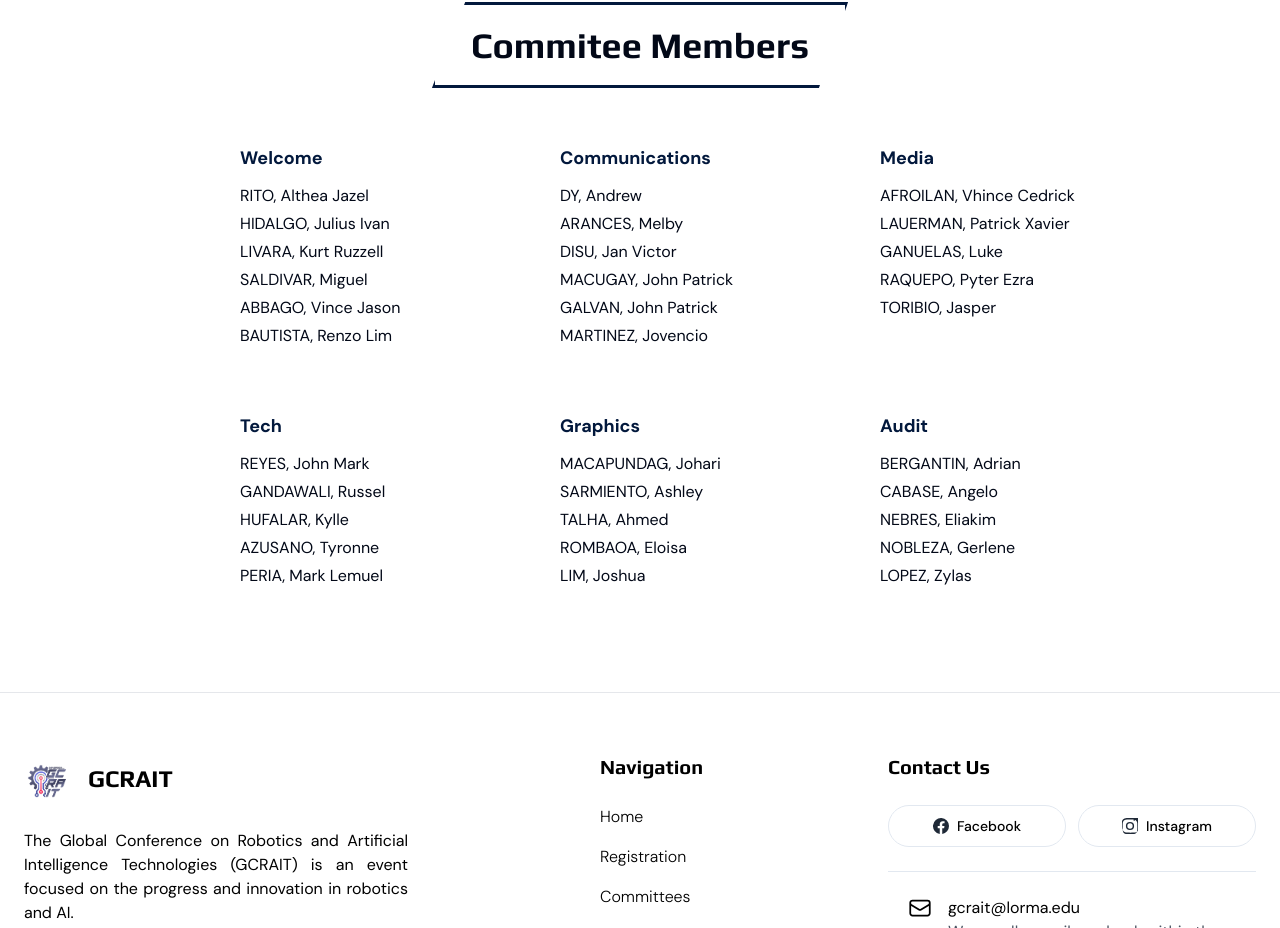
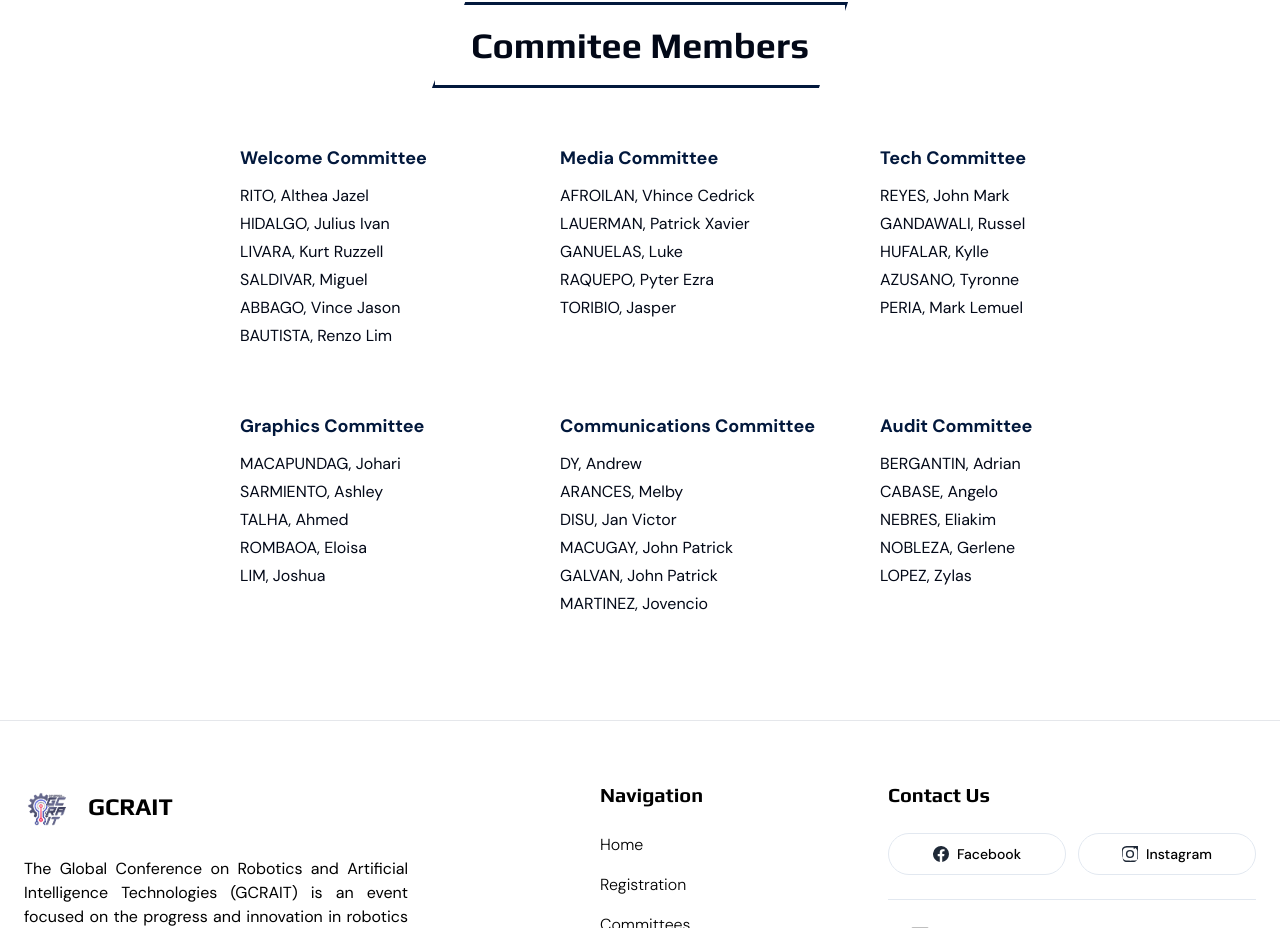
Before and after one commit to Yujinndev/gcrait, a Next.js app: page /committees in a window 1280 px wide. Shown: the part 1956-2884 px from the top of the page. Built offline with nearby package versions, Linux system fonts and the light colour scheme.

Commit message:
feat: modify committee structure

```diff
--- a/app/committees/page.tsx
+++ b/app/committees/page.tsx
@@ -29,76 +29,21 @@ const Committees = () => {
                 )
               )}
             </div>
+
             <Heading text="Commitee Members" className="mt-10" />
             <div className="mt-10 grid grid-cols-2 gap-3 md:grid-cols-3 lg:ml-24 lg:gap-8 xl:grid-cols-3">
-              <div className="space-y-1 p-4">
-                <p className="pb-2 text-lg font-bold text-[#02183c]">Welcome</p>
-                {data?.COMMITTEES?.organizing.welcome?.map((welcome, index) => (
-                  <div key={index} className="">
-                    <div className="text-left text-sm md:text-base">
-                      {welcome.name}
+              {data?.COMMITTEES?.organizing?.members?.map((member, index) => (
+                <div key={index} className="space-y-1 p-4">
+                  <p className="pb-2 text-lg font-bold text-[#02183c]">
+                    {member.type}
+                  </p>
+                  {member?.users?.map((user) => (
+                    <div key={user} className="text-left text-sm md:text-base">
+                      {user}
                     </div>
-                  </div>
-                ))}
-              </div>
-              <div className="space-y-1 p-4">
-                <p className="pb-2 text-lg font-bold text-[#02183c]">
-                  Communications
-                </p>
-                {data?.COMMITTEES?.organizing.communications?.map(
-                  (communications, index) => (
-                    <div key={index} className="">
-                      <div className="text-left text-sm md:text-base">
-                        {communications.name}
-                      </div>
-                    </div>
-                  )
-                )}
-              </div>
-              <div className="space-y-1 p-4">
-                <p className="pb-2 text-lg font-bold text-[#02183c]">Media</p>
-                {data?.COMMITTEES?.organizing.media?.map((media, index) => (
-                  <div key={index} className="">
-                    <div className="text-left text-sm md:text-base">
-                      {media.name}
-                    </div>
-                  </div>
-                ))}
-              </div>
-              <div className="space-y-1 p-4">
-                <p className="pb-2 text-lg font-bold text-[#02183c]">Tech</p>
-                {data?.COMMITTEES?.organizing.tech?.map((tech, index) => (
-                  <div key={index} className="">
-                    <div className="text-left text-sm md:text-base">
-                      {tech.name}
-                    </div>
-                  </div>
-                ))}
-              </div>
-              <div className="space-y-1 p-4">
-                <p className="pb-2 text-lg font-bold text-[#02183c]">
-                  Graphics
-                </p>
-                {data?.COMMITTEES?.organizing.graphics?.map(
-                  (graphics, index) => (
-                    <div key={index} className="">
-                      <div className="text-left text-sm md:text-base">
-                        {graphics.name}
-                      </div>
-                    </div>
-                  )
-                )}
-              </div>
-              <div className="space-y-1 p-4">
-                <p className="pb-2 text-lg font-bold text-[#02183c]">Audit</p>
-                {data?.COMMITTEES?.organizing.audit?.map((audit, index) => (
-                  <div key={index} className="">
-                    <div className="text-left text-sm md:text-base">
-                      {audit.name}
-                    </div>
-                  </div>
-                ))}
-              </div>
+                  ))}
+                </div>
+              ))}
             </div>
           </div>
         </SectionLayout>
--- a/app/constants.ts
+++ b/app/constants.ts
@@ -263,112 +263,68 @@ export const data = {
           image: '/images/committees/WelcomeVP.jpg',
         },
       ],
-      welcome: [
+      members: [
         {
-          name: 'RITO, Althea Jazel',
+          type: 'Welcome Committee',
+          users: [
+            'RITO, Althea Jazel',
+            'HIDALGO, Julius Ivan',
+            'LIVARA, Kurt Ruzzell',
+            'SALDIVAR, Miguel',
+            'ABBAGO, Vince Jason',
+            'BAUTISTA, Renzo Lim',
+          ],
         },
         {
-          name: 'HIDALGO, Julius Ivan',
+          type: 'Media Committee',
+          users: [
+            'AFROILAN, Vhince Cedrick',
+            'LAUERMAN, Patrick Xavier',
+            'GANUELAS, Luke',
+            'RAQUEPO, Pyter Ezra',
+            'TORIBIO, Jasper',
+          ],
         },
         {
-          name: 'LIVARA, Kurt Ruzzell',
+          type: 'Tech Committee',
+          users: [
+            'REYES, John Mark',
+            'GANDAWALI, Russel',
+            'HUFALAR, Kylle',
+            'AZUSANO, Tyronne',
+            'PERIA, Mark Lemuel',
+          ],
         },
         {
-          name: 'SALDIVAR, Miguel',
+          type: 'Graphics Committee',
+          users: [
+            'MACAPUNDAG, Johari',
+            'SARMIENTO, Ashley',
+            'TALHA, Ahmed',
+            'ROMBAOA, Eloisa',
+            'LIM, Joshua',
+          ],
         },
         {
-          name: 'ABBAGO, Vince Jason',
+          type: 'Communications Committee',
+          users: [
+            'DY, Andrew',
+            'ARANCES, Melby',
+            'DISU, Jan Victor',
+            'MACUGAY, John Patrick',
+            'GALVAN, John Patrick',
+            'MARTINEZ, Jovencio',
+          ],
         },
         {
-          name: 'BAUTISTA, Renzo Lim',
-        },
-      ],
-      media: [
-        {
-          name: 'AFROILAN, Vhince Cedrick',
-        },
-        {
-          name: 'LAUERMAN, Patrick Xavier',
-        },
-        {
-          name: 'GANUELAS, Luke',
-        },
-        {
-          name: 'RAQUEPO, Pyter Ezra',
-        },
-        {
-          name: 'TORIBIO, Jasper',
-        },
-      ],
-      tech: [
-        {
-          name: 'REYES, John Mark',
-        },
-        {
-          name: 'GANDAWALI, Russel',
-        },
-        {
-          name: 'HUFALAR, Kylle',
-        },
-        {
-          name: 'AZUSANO, Tyronne',
-        },
-        {
-          name: 'PERIA, Mark Lemuel',
-        },
-      ],
-      graphics: [
-        {
-          name: 'MACAPUNDAG, Johari',
-        },
-        {
-          name: 'SARMIENTO, Ashley',
-        },
-        {
-          name: 'TALHA, Ahmed',
-        },
-        {
-          name: 'ROMBAOA, Eloisa',
-        },
-        {
-          name: 'LIM, Joshua',
-        },
-      ],
-      communications: [
-        {
-          name: 'DY, Andrew',
-        },
-        {
-          name: 'ARANCES, Melby',
-        },
-        {
-          name: 'DISU, Jan Victor',
-        },
-        {
-          name: 'MACUGAY, John Patrick',
-        },
-        {
-          name: 'GALVAN, John Patrick',
-        },
-        {
-          name: 'MARTINEZ, Jovencio',
-        },
-      ],
-      audit: [
-        {
-          name: 'BERGANTIN, Adrian',
-        },
-        {
-          name: 'CABASE, Angelo',
-        },
-        {
-          name: 'NEBRES, Eliakim',
-        },
-        {
-          name: 'NOBLEZA, Gerlene',
-        },
-        {
-          name: 'LOPEZ, Zylas',
+          type: 'Audit Committee',
+          users: [
+            'BERGANTIN, Adrian',
+            'CABASE, Angelo',
+            'NEBRES, Eliakim',
+            'NOBLEZA, Gerlene',
+            'LOPEZ, Zylas',
+          ],
         },
       ],
     },
```
